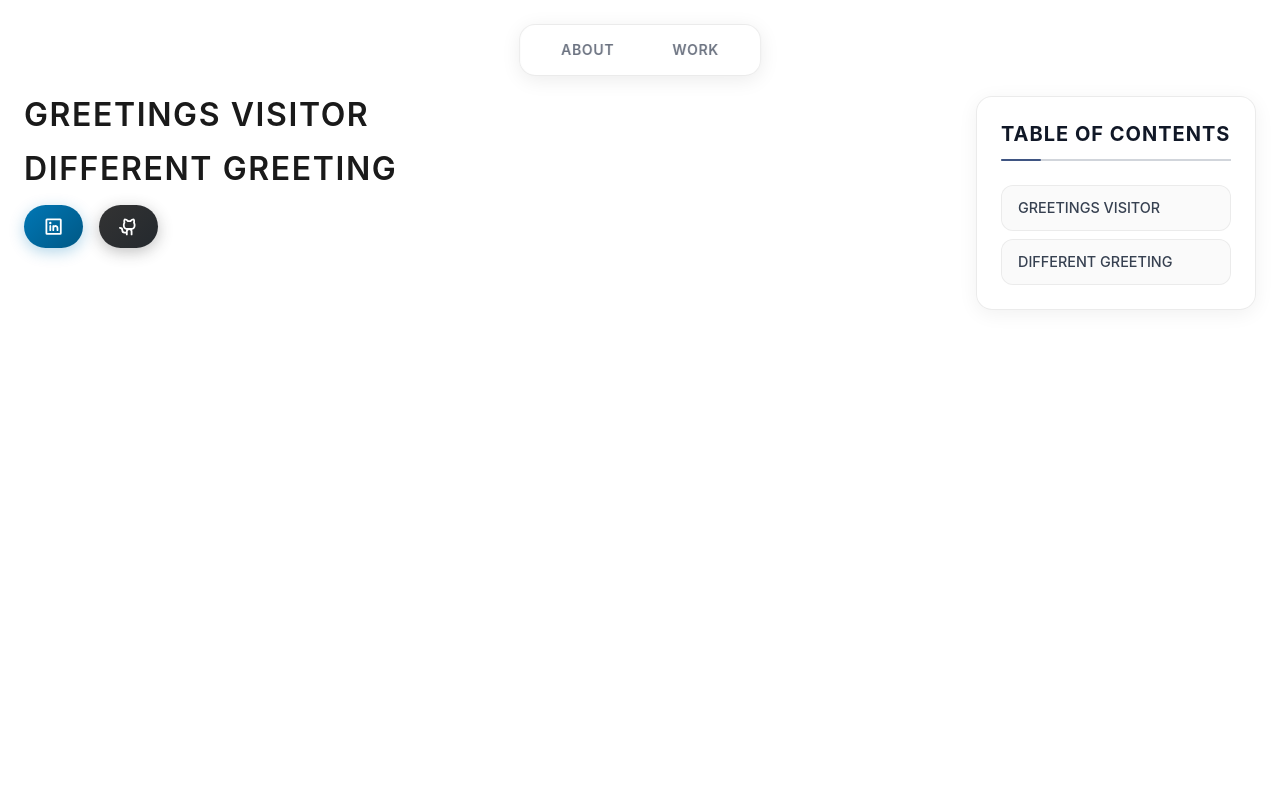
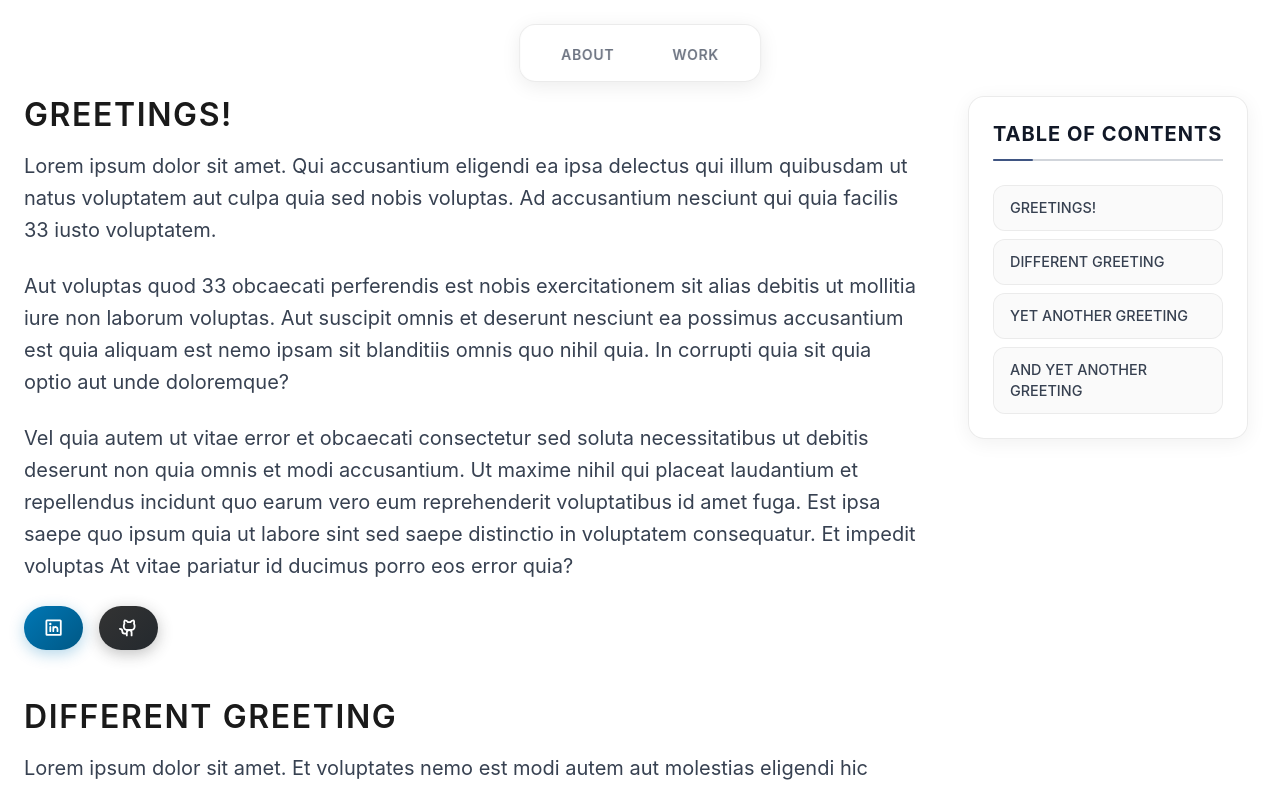
Before and after one commit to hieuristik/portfolio-site, a Next.js app: page / in a window 1280 px wide. Shown: the top 790 px of the page. Built offline with nearby package versions, Linux system fonts and the light colour scheme.

Commit message:
Styling changes as well as copy-to-clipboard component created

```diff
--- /dev/null
+++ b/src/app/emailCopyToClipboard.css
@@ -0,0 +1,44 @@
+.email-copy-btn {
+    display: inline-flex;
+    align-items: center;
+    gap: 0.5rem;
+    padding: 0.5rem 0.9rem;
+    border-radius: 9999px; /* full pill shape */
+    background-color: #f3f4f6;
+    border: 1.5px solid #e5e7eb;
+    font-size: 1rem;
+    font-weight: 500;
+    color: #374151;
+    cursor: pointer;
+    transition: background-color 0.2s ease, box-shadow 0.2s ease, transform 0.1s ease;
+  }
+
+  .email-copy-btn:hover {
+    background-color: #e5e7eb;
+    box-shadow: 0 2px 6px rgba(0,0,0,0.06);
+  }
+
+  .email-copy-btn:active {
+    transform: scale(0.97);
+    background-color: #d1d5db;
+  }
+
+  .email-label {
+    font-family: monospace;
+    font-size: 1rem;
+    white-space: nowrap;
+  }
+
+  .icon {
+    font-size: 1.1rem;
+    display: inline-block;
+    transition: opacity 0.2s ease;
+  }
+
+  .copy-icon {
+    color: #6b7280; /* gray-500 */
+  }
+
+  .check-icon {
+    color: #10b981; /* green-500 */
+  }
--- a/src/app/globals.css
+++ b/src/app/globals.css
@@ -34,4 +34,10 @@ body {
   font-family: -apple-system, BlinkMacSystemFont, "Segoe UI", Roboto, "Helvetica Neue", Arial, sans-serif;
   line-height: 1.6;
   color: #374151;
+  font-size: 20px;
 }
+
+p {
+  margin-bottom: 1.5rem; /* or something like 20px */
+  line-height: 1.6;        /* for better readability */
+}
--- a/src/app/page.js
+++ b/src/app/page.js
@@ -1,19 +1,29 @@
 import SocialButtons from "@/components/SocialButtons";
 import TableOfContents from "@/components/TableOfContents";
+import EmailCopyToClipboard from "@/components/EmailCopyToClipboard";
 
 export default function Home() {
   return (
-    <div className="pt-24 px-6 flex justify-between items-start">
-      <div className="main-content space-y-4">
-        <h1 id="greetings">GREETINGS VISITOR</h1>
-        <h1 id="different-greeting">DIFFERENT GREETING</h1>
-        <SocialButtons />
+    <div className="pt-24 px-6 min-h-screen">
+      <div className="max-w-7xl mx-auto">
+        <div className="main-content space-y-4 max-w-4xl">
+          <h1 id="greetings">GREETINGS!</h1>
+          <p>Lorem ipsum dolor sit amet. Qui accusantium eligendi ea ipsa delectus qui illum quibusdam ut natus voluptatem aut culpa quia sed nobis voluptas. Ad accusantium nesciunt qui quia facilis 33 iusto voluptatem. </p><p>Aut voluptas quod 33 obcaecati perferendis est nobis exercitationem sit alias debitis ut mollitia iure non laborum voluptas. Aut suscipit omnis et deserunt nesciunt ea possimus accusantium est quia aliquam est nemo ipsam sit blanditiis omnis quo nihil quia. In corrupti quia sit quia optio aut unde doloremque? </p><p>Vel quia autem ut vitae error et obcaecati consectetur sed soluta necessitatibus ut debitis deserunt non quia omnis et modi accusantium. Ut maxime nihil qui placeat laudantium et repellendus incidunt quo earum vero eum reprehenderit voluptatibus id amet fuga. Est ipsa saepe quo ipsum quia ut labore sint sed saepe distinctio in voluptatem consequatur. Et impedit voluptas At vitae pariatur id ducimus porro eos error quia? </p>
+          <SocialButtons />
+          <br></br>
+          <h1 id="different-greeting">DIFFERENT GREETING</h1>
+          <p>Lorem ipsum dolor sit amet. Et voluptates nemo est modi autem aut molestias eligendi hic provident beatae. Id ullam dolor ex laudantium laudantium in exercitationem voluptas non galisum excepturi ea nemo quam. </p><p>Qui autem vitae ea distinctio suscipit non dolores cupiditate? Hic fugiat blanditiis est quas delectus et galisum voluptas ab placeat corrupti eum harum laboriosam qui dolore nihil sed dolorum sint. Cum pariatur quia ut repellat quia sit deserunt praesentium nam voluptas iste aut voluptatibus illum et nesciunt autem id dolorem omnis. </p><p>Ut rerum suscipit ut voluptas voluptatibus ut quas sint et totam dolores et dolorem soluta quo earum minus. Id cupiditate nulla sit dolorum quos et maiores ducimus non ullam quae id vero quos sed dolor itaque ab voluptatibus impedit. </p>
+          <br></br>
+          <h1 id="yet-another-greeting">YET ANOTHER GREETING</h1>
+          <p>Lorem ipsum dolor sit amet. Et voluptates nemo est modi autem aut molestias eligendi hic provident beatae. Id ullam dolor ex laudantium laudantium in exercitationem voluptas non galisum excepturi ea nemo quam. </p><p>Qui autem vitae ea distinctio suscipit non dolores cupiditate? Hic fugiat blanditiis est quas delectus et galisum voluptas ab placeat corrupti eum harum laboriosam qui dolore nihil sed dolorum sint. Cum pariatur quia ut repellat quia sit deserunt praesentium nam voluptas iste aut voluptatibus illum et nesciunt autem id dolorem omnis. </p><p>Ut rerum suscipit ut voluptas voluptatibus ut quas sint et totam dolores et dolorem soluta quo earum minus. Id cupiditate nulla sit dolorum quos et maiores ducimus non ullam quae id vero quos sed dolor itaque ab voluptatibus impedit. </p>
+          <br></br>
+          <h1 id="and-yet-another-greeting">AND YET ANOTHER GREETING</h1>
+          <p>Lorem ipsum dolor sit amet. Et voluptates nemo est modi autem aut molestias eligendi hic provident beatae. Id ullam dolor ex laudantium laudantium in exercitationem voluptas non galisum excepturi ea nemo quam. </p><p>Qui autem vitae ea distinctio suscipit non dolores cupiditate? Hic fugiat blanditiis est quas delectus et galisum voluptas ab placeat corrupti eum harum laboriosam qui dolore nihil sed dolorum sint. Cum pariatur quia ut repellat quia sit deserunt praesentium nam voluptas iste aut voluptatibus illum et nesciunt autem id dolorem omnis. </p><p>Ut rerum suscipit ut voluptas voluptatibus ut quas sint et totam dolores et dolorem soluta quo earum minus. Id cupiditate nulla sit dolorum quos et maiores ducimus non ullam quae id vero quos sed dolor itaque ab voluptatibus impedit. </p>
+          <br></br>
+          <EmailCopyToClipboard />
+        </div>
       </div>
-
-
-      <div className="table-of-contents-wrapper">
-        <TableOfContents />
-      </div>
+      <TableOfContents />
     </div>
   );
 }
--- a/src/app/tableOfContentsStyles.css
+++ b/src/app/tableOfContentsStyles.css
@@ -1,6 +1,8 @@
 /* Table of Contents Container */
 .table-of-contents-container {
-    margin-left: auto;
+    position: fixed;
+    top: 6rem;
+    right: 2rem;
     width: 280px;
     padding: 1.5rem;
     background: rgba(255, 255, 255, 0.95);
@@ -8,10 +10,9 @@
     box-shadow: 0 4px 20px rgba(0, 0, 0, 0.06);
     border: 1px solid rgba(0, 0, 0, 0.08);
     backdrop-filter: blur(10px);
-    position: sticky;
-    top: 2rem;
-    max-height: calc(100vh - 4rem);
+    max-height: calc(100vh - 8rem);
     overflow-y: auto;
+    z-index: 40;
 }
 
 /* Title Styling */
@@ -117,15 +118,18 @@
     .table-of-contents-container {
         width: 240px;
         padding: 1.25rem;
+        right: 1rem;
     }
 }
 
 @media (max-width: 768px) {
     .table-of-contents-container {
+        position: static;
         width: 100%;
         margin: 1rem 0;
-        position: static;
         max-height: none;
+        right: auto;
+        top: auto;
     }
 
     .table-of-contents-container h2 {
--- /dev/null
+++ b/src/components/EmailCopyToClipboard.js
@@ -0,0 +1,24 @@
+'use client'
+
+import { useState } from 'react';
+import { FiCopy, FiCheck } from 'react-icons/fi';
+import '../app/emailCopyToClipboard.css';
+
+export default function EmailCopyButton() {
+  const [copied, setCopied] = useState(false);
+  const email = "andrewle713@gmail.com";
+
+  const handleCopy = () => {
+    navigator.clipboard.writeText(email).then(() => {
+      setCopied(true);
+      setTimeout(() => setCopied(false), 2000);
+    });
+  };
+
+  return (
+    <button onClick={handleCopy} className="email-copy-btn">
+      <span className="email-label">{email}</span>
+      {copied ? <FiCheck className="icon check-icon" /> : <FiCopy className="icon copy-icon" />}
+    </button>
+  );
+}
```
